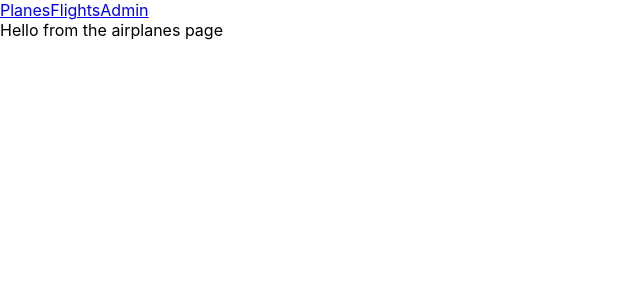
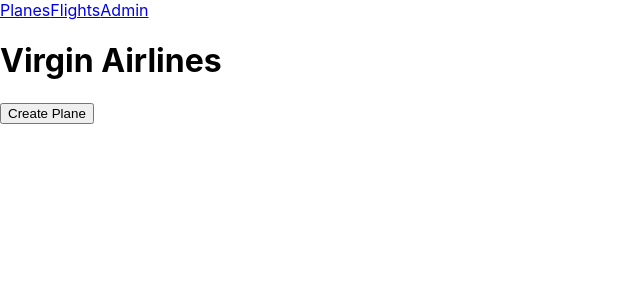
Before and after one commit to nicolexylow/Project-3---airline-reservation-system, a React (Create React App) app: page /airplanes in a window 1280 px wide. Shown: the top 300 px of the page, without its empty margins (0-640 px from the left). Built offline with nearby package versions, Linux system fonts and the light colour scheme.

Commit message:
Added form component

```diff
--- /dev/null
+++ b/src/components/Airplanes/AirplaneForm.jsx
@@ -0,0 +1,24 @@
+import React, {useState} from 'react'
+
+const AirplaneForm = (props) => {
+    const [cancelForm, setCancelForm] = useState(false)
+
+    const handleSubmit = (event) => {
+        event.preventDefault()
+    }
+
+    return (
+        <div>
+            <form onSubmit={handleSubmit}>
+                <input placeholder='name' required />
+                <input type="number" placeholder='rows' required />
+                <input type="number" placeholder='cols' required />
+
+                <button type='button' onClick={props.cancel}>Cancel</button>
+                <button>Save</button>
+            </form>
+        </div>
+    )
+}
+
+export default AirplaneForm
--- /dev/null
+++ b/src/components/Airplanes/CreateAirplane.jsx
@@ -0,0 +1,33 @@
+import React, {useState} from 'react'
+import AirplaneForm from './AirplaneForm'
+
+const CreateAirplane = () => {
+    const [showForm, setShowForm] = useState(false)
+
+    const handleClick = () => {
+        setShowForm(true)
+    }
+
+    const handleCancel = () => {
+        setShowForm(false)
+    }
+
+    return (
+        <div>
+            <h1>
+                Virgin Airlines
+            </h1>
+            <button onClick={handleClick}>
+                Create Plane
+            </button>
+
+            {/* shows the create plane form if the button is clicked */}
+            {showForm ?
+                <AirplaneForm cancel={handleCancel} /> :
+                null
+            }
+        </div>
+    )
+}
+
+export default CreateAirplane
--- a/src/components/NavBar/Airplanes.jsx
+++ b/src/components/NavBar/Airplanes.jsx
@@ -1,11 +1,12 @@
 import React from 'react'
 import NavBar from './NavBar'
+import CreateAirplane from '../Airplanes/CreateAirplane'
 
 const Airplanes = () => {
     return (
         <div>
             <NavBar />
-            Hello from the airplanes page
+            <CreateAirplane />
         </div>
     )
 }
```
